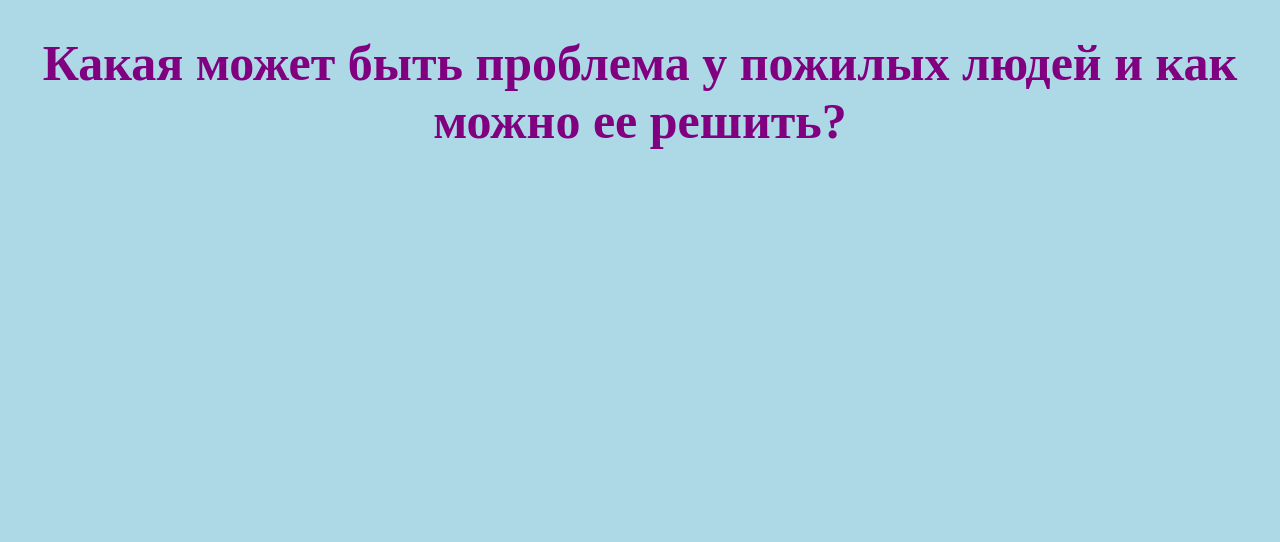
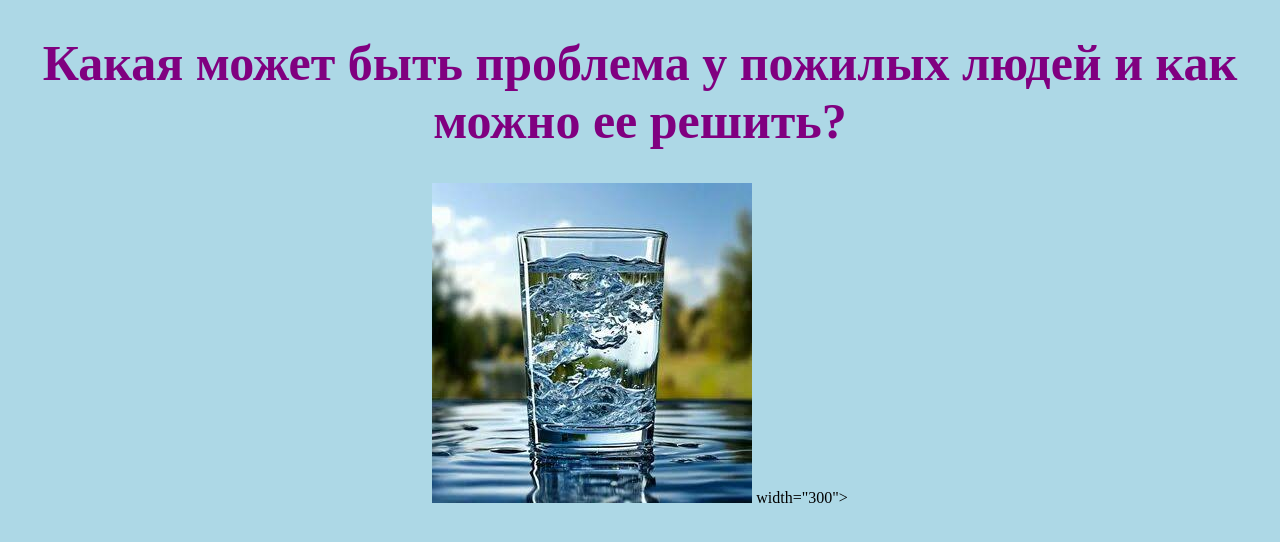
Before and after one commit to yunona67/steam2, a plain HTML site: page index.html in a window 1280 px wide. Drawn offline with Linux system fonts and the light colour scheme.

Commit message:
Add image tag for water.jpg in index.html

```diff
--- a/index.html
+++ b/index.html
@@ -15,6 +15,6 @@
 </head>
 <body>
     <h1>Какая может быть проблема у пожилых людей и как можно ее решить?</h1>
-
+    <img src="water.jpg">  width="300">
 </body>
 </html>
```
